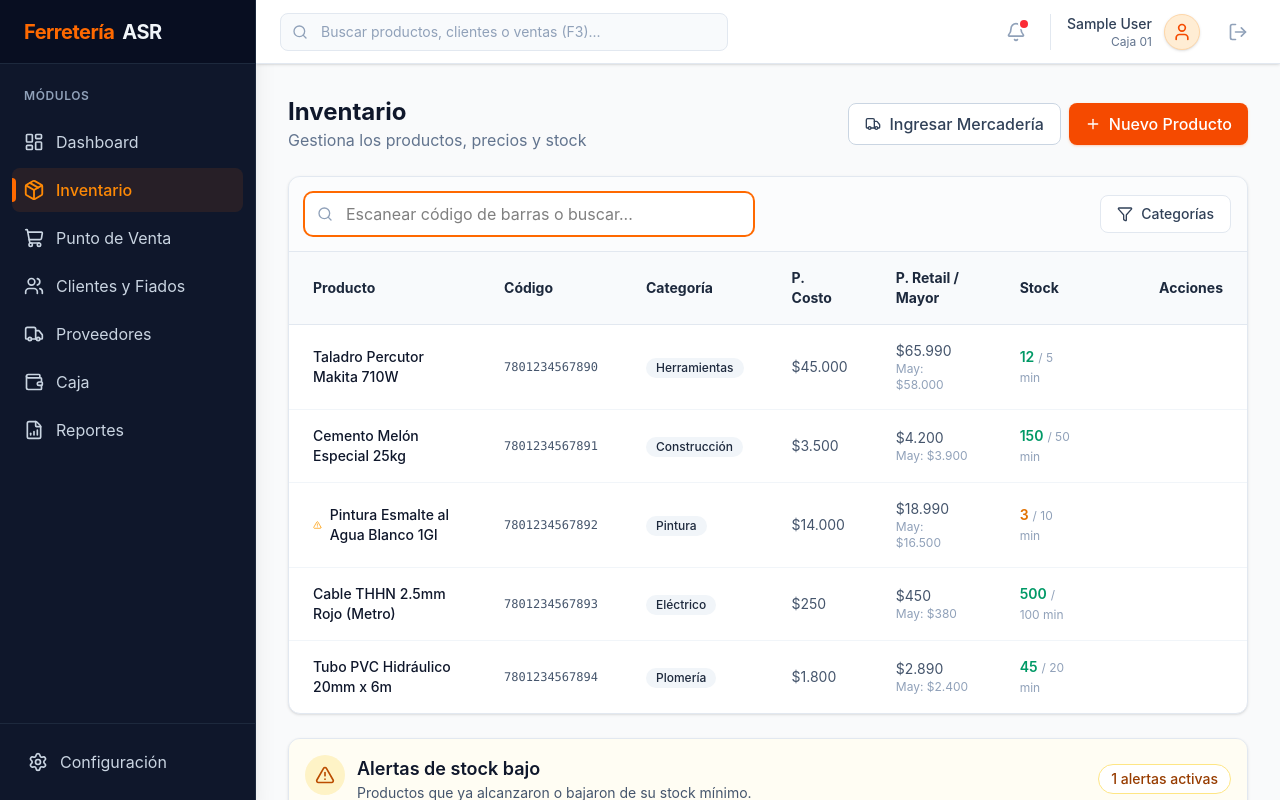
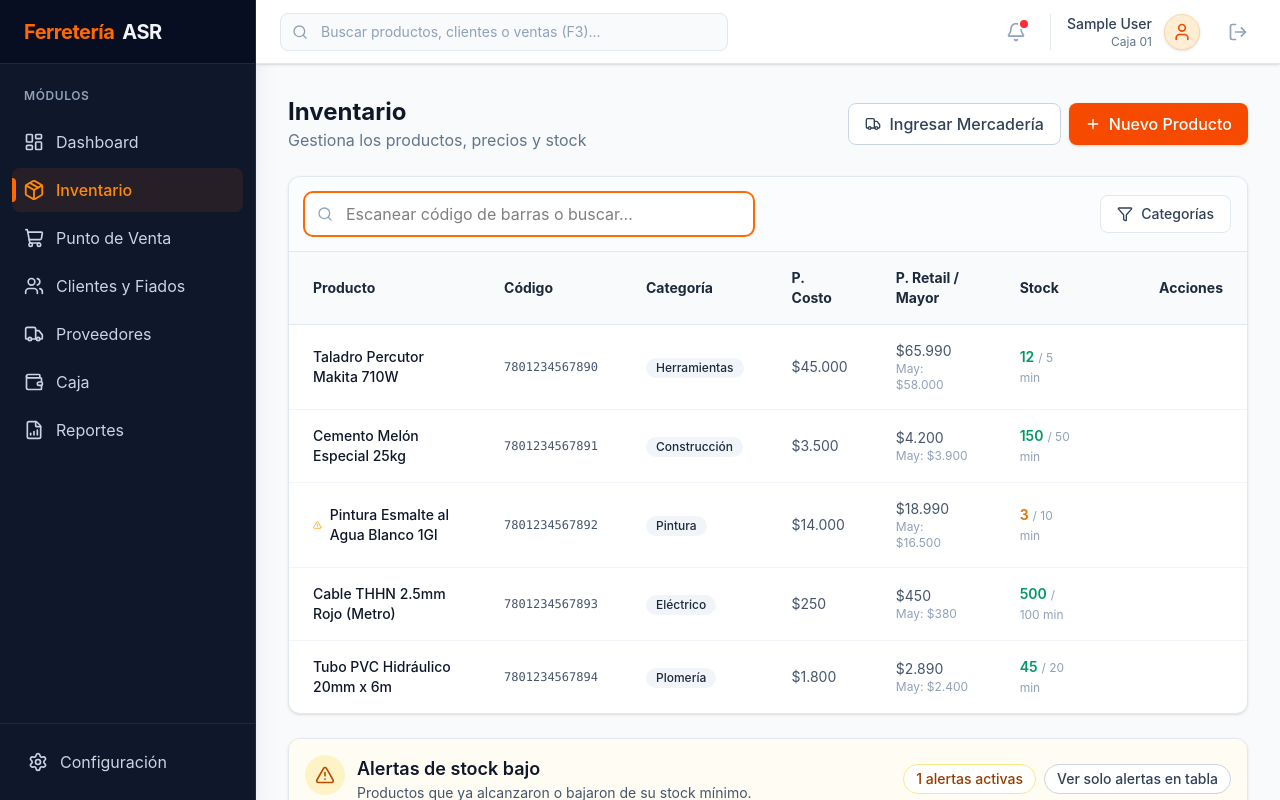
Before and after one commit to FelipeDelgado81/Sistema-POS-ferreteria, a React (Vite) app: page /inventario in a window 1280 px wide. Built offline with nearby package versions, Linux system fonts and the light colour scheme; sample sign-in values are in the browser's storage.

Commit message:
feat: filtrar la tabla desde el panel de stock bajo

```diff
--- a/src/pages/inventario/Inventario.jsx
+++ b/src/pages/inventario/Inventario.jsx
@@ -22,6 +22,7 @@ export default function Inventario() {
   const [productos, setProductos] = useState(mockProductos);
   const [searchTerm, setSearchTerm] = useState('');
   const [selectedCategory, setSelectedCategory] = useState('Todas');
+  const [showOnlyLowStock, setShowOnlyLowStock] = useState(false);
   const [isCategoryMenuOpen, setIsCategoryMenuOpen] = useState(false);
   const searchInputRef = useRef(null);
   const categoryMenuRef = useRef(null);
@@ -92,8 +93,9 @@ export default function Inventario() {
       product.code.includes(searchTerm);
     const matchesCategory =
       selectedCategory === 'Todas' || product.category === selectedCategory;
+    const matchesLowStock = !showOnlyLowStock || product.stock <= product.minStock;
 
-    return matchesSearch && matchesCategory;
+    return matchesSearch && matchesCategory && matchesLowStock;
   });
 
   const lowStockProducts = productos
@@ -406,6 +408,20 @@ export default function Inventario() {
             <span className="px-3 py-1 rounded-full bg-white border border-amber-200 text-amber-800 font-medium">
               {lowStockProducts.length} alertas activas
             </span>
+            {lowStockProducts.length > 0 && (
+              <button
+                type="button"
+                onClick={() => setShowOnlyLowStock((prev) => !prev)}
+                className={cn(
+                  'px-3 py-1 rounded-full border font-medium transition-colors',
+                  showOnlyLowStock
+                    ? 'border-amber-300 bg-amber-100 text-amber-900'
+                    : 'border-slate-300 bg-white text-slate-700 hover:bg-slate-50'
+                )}
+              >
+                {showOnlyLowStock ? 'Mostrar toda la tabla' : 'Ver solo alertas en tabla'}
+              </button>
+            )}
           </div>
         </div>
 
```
